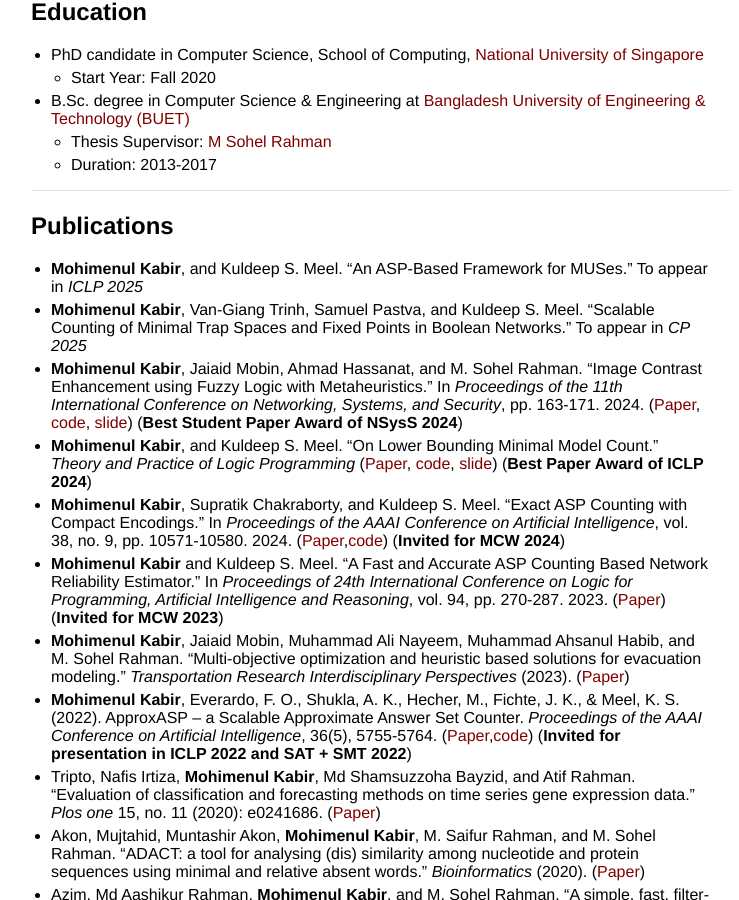
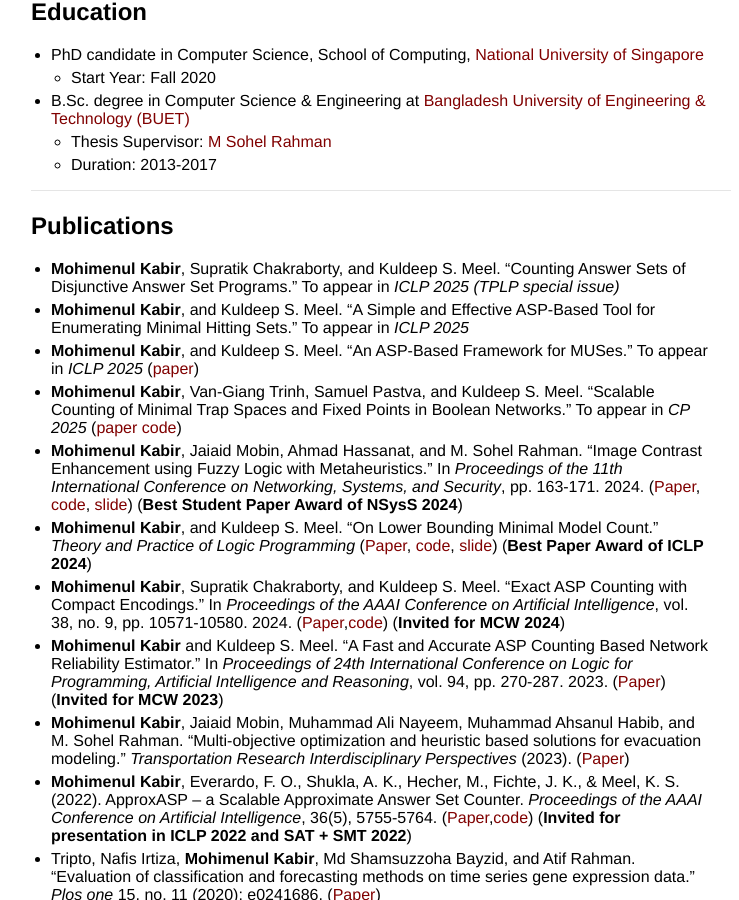
Before and after one commit to mahi045/mahi045.github.io, a Jekyll site: the page built from index.md, in a window 1280 px wide and 900 px high, scrolled down 340 px. Shown: the whole window, without its empty margins (259-998 px from the left). Built offline with Jekyll 4.4.1, drawn with Linux system fonts in a browser that asks for light colours.

Commit message:
added two papers of ICLP and related arxiv

```diff
--- a/index.md
+++ b/index.md
@@ -28,8 +28,10 @@ Here is my [CV](CV.pdf). You can reach me at [mahibuet045@gmail.com](mailto:mahi
 ---
 ## Publications
 
-- **Mohimenul Kabir**, and Kuldeep S. Meel. "An ASP-Based Framework for MUSes." To appear in _ICLP 2025_
-- **Mohimenul Kabir**, Van-Giang Trinh, Samuel Pastva, and Kuldeep S. Meel. "Scalable Counting of Minimal Trap Spaces and Fixed Points in Boolean Networks." To appear in _CP 2025_
+- **Mohimenul Kabir**, Supratik Chakraborty, and Kuldeep S. Meel. "Counting Answer Sets of Disjunctive Answer Set Programs." To appear in _ICLP 2025 (TPLP special issue)_
+- **Mohimenul Kabir**, and Kuldeep S. Meel. "A Simple and Effective ASP-Based Tool for Enumerating Minimal Hitting Sets." To appear in _ICLP 2025_
+- **Mohimenul Kabir**, and Kuldeep S. Meel. "An ASP-Based Framework for MUSes." To appear in _ICLP 2025_ ([paper](https://arxiv.org/abs/2507.03929))
+- **Mohimenul Kabir**, Van-Giang Trinh, Samuel Pastva, and Kuldeep S. Meel. "Scalable Counting of Minimal Trap Spaces and Fixed Points in Boolean Networks." To appear in _CP 2025_ ([paper](https://arxiv.org/pdf/2506.06013) [code](https://github.com/meelgroup/bn-counting))
 - **Mohimenul Kabir**, Jaiaid Mobin, Ahmad Hassanat, and M. Sohel Rahman. "Image Contrast Enhancement using Fuzzy Logic with Metaheuristics." In _Proceedings of the 11th International Conference on Networking, Systems, and Security_, pp. 163-171. 2024. ([Paper](https://dl.acm.org/doi/10.1145/3704522.3704542), [code](https://bitbucket.org/mahi045/image-enhancement/src/master/), [slide](nsys2024presentation.pdf)) (**Best Student Paper Award of NSysS 2024**)
 - **Mohimenul Kabir**, and Kuldeep S. Meel. "On Lower Bounding Minimal Model Count." _Theory and Practice of Logic Programming_ ([Paper](https://arxiv.org/pdf/2407.09744), [code](https://github.com/meelgroup/minLB), [slide](minLB.pdf)) (**Best Paper Award of ICLP 2024**)
 - **Mohimenul Kabir**, Supratik Chakraborty, and Kuldeep S. Meel. "Exact ASP Counting with Compact Encodings." In _Proceedings of the AAAI Conference on Artificial Intelligence_, vol. 38, no. 9, pp. 10571-10580. 2024. ([Paper](https://arxiv.org/pdf/2312.11936.pdf),[code](https://github.com/meelgroup/sharpASP)) (**Invited for MCW 2024**)
```
Also changed, not shown: 1 other file.
